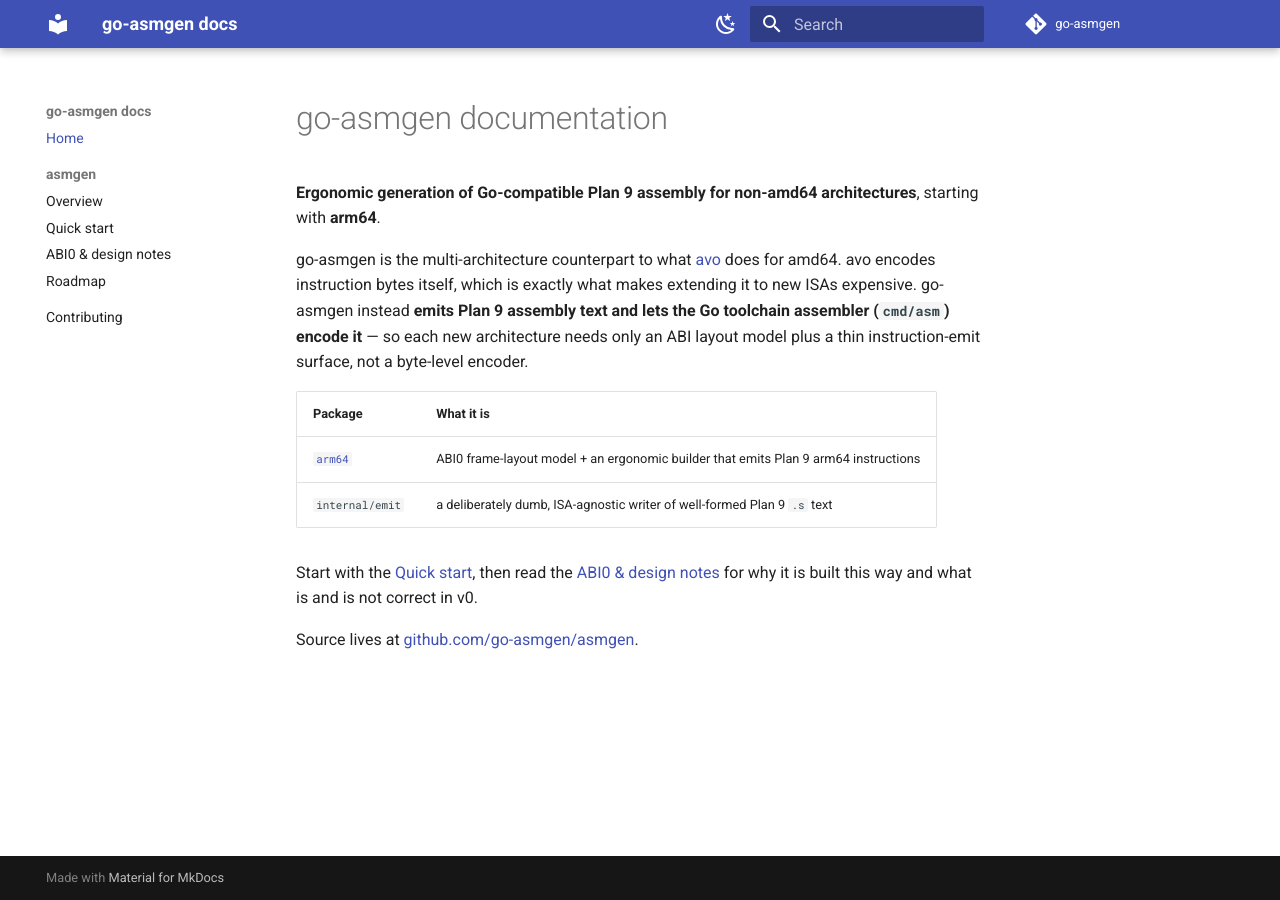
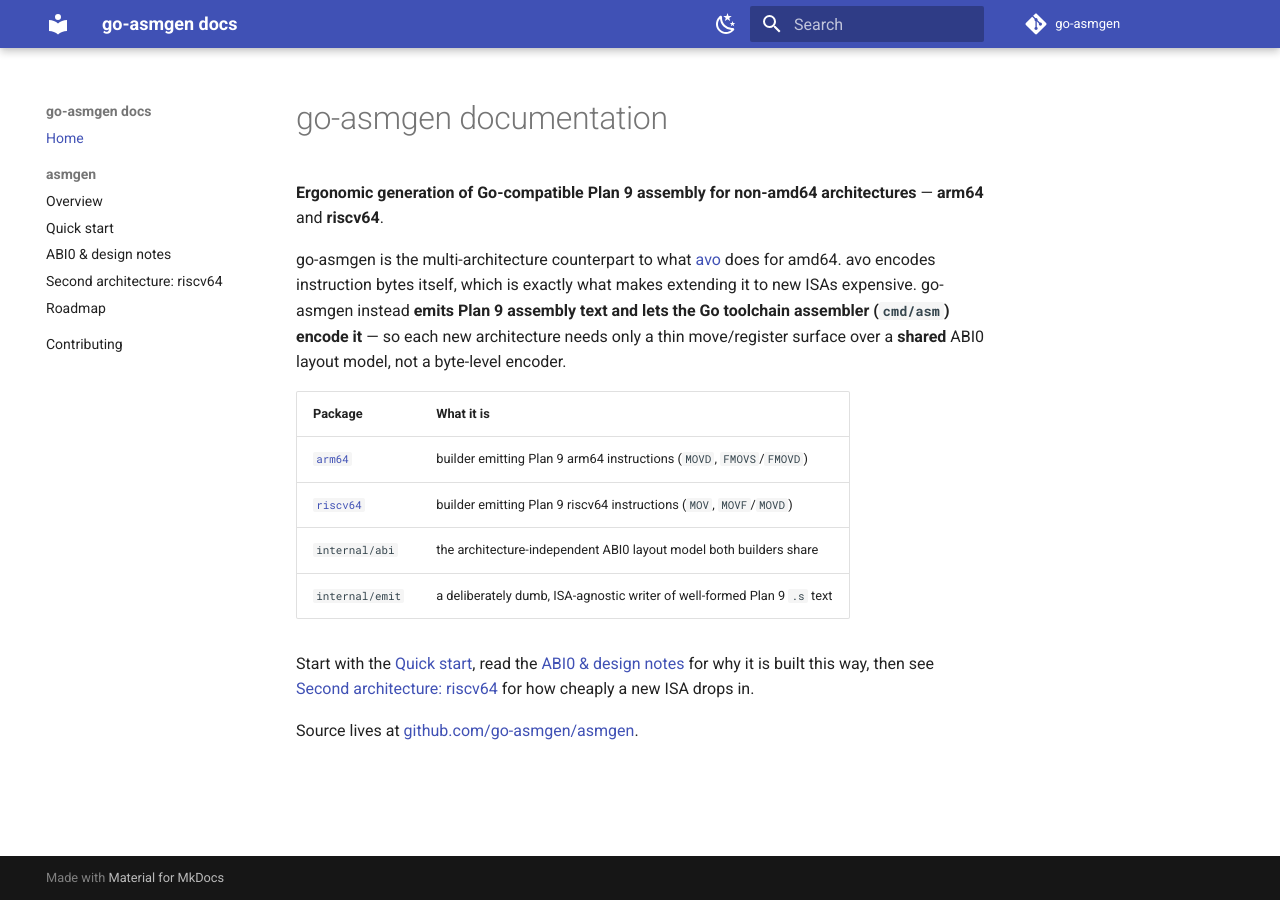
Before and after one commit to go-asmgen/docs, an MkDocs documentation site: the page built from docs/index.md, in a window 1280 px wide. Built offline with MkDocs 1.6.1 and Material for MkDocs 9.7.7, drawn with Linux system fonts in a browser that asks for light colours; the version menu is left out.

Commit message:
Document riscv64 and the shared ABI0 model
- New "Second architecture: riscv64" page: the move-table diff vs arm64 (MOV vs
  MOVD, MOVF/MOVD vs FMOVS/FMOVD, including the MOVD float-vs-int trap), the
  byte-identical ABI0 offsets, and the three-layer validation (asmdecl,
  cmd/asm, qemu-user runtime).
- Home + overview: list the riscv64 and internal/abi packages; reframe the
  pitch around a shared layout model + thin per-arch move surface.
- Roadmap: mark the shared-model extraction and riscv64 done.

Co-Authored-By: Claude Opus 4.8 (1M context) <noreply@anthropic.com>

```diff
--- a/docs/index.md
+++ b/docs/index.md
@@ -1,23 +1,26 @@
 # go-asmgen documentation
 
 **Ergonomic generation of Go-compatible Plan 9 assembly for non-amd64
-architectures**, starting with **arm64**.
+architectures** — **arm64** and **riscv64**.
 
 go-asmgen is the multi-architecture counterpart to what [avo][avo] does for
 amd64. avo encodes instruction bytes itself, which is exactly what makes
 extending it to new ISAs expensive. go-asmgen instead **emits Plan 9 assembly
 text and lets the Go toolchain assembler (`cmd/asm`) encode it** — so each new
-architecture needs only an ABI layout model plus a thin instruction-emit
-surface, not a byte-level encoder.
+architecture needs only a thin move/register surface over a **shared** ABI0
+layout model, not a byte-level encoder.
 
 | Package | What it is |
 | --- | --- |
-| [`arm64`](asmgen/index.md) | ABI0 frame-layout model + an ergonomic builder that emits Plan 9 arm64 instructions |
+| [`arm64`](asmgen/index.md) | builder emitting Plan 9 arm64 instructions (`MOVD`, `FMOVS`/`FMOVD`) |
+| [`riscv64`](asmgen/riscv64.md) | builder emitting Plan 9 riscv64 instructions (`MOV`, `MOVF`/`MOVD`) |
+| `internal/abi` | the architecture-independent ABI0 layout model both builders share |
 | `internal/emit` | a deliberately dumb, ISA-agnostic writer of well-formed Plan 9 `.s` text |
 
-Start with the [Quick start](asmgen/quickstart.md), then read the
-[ABI0 & design notes](asmgen/design.md) for why it is built this way and what
-is and is not correct in v0.
+Start with the [Quick start](asmgen/quickstart.md), read the
+[ABI0 & design notes](asmgen/design.md) for why it is built this way, then see
+[Second architecture: riscv64](asmgen/riscv64.md) for how cheaply a new ISA
+drops in.
 
 Source lives at [github.com/go-asmgen/asmgen](https://github.com/go-asmgen/asmgen).
 
--- a/mkdocs.yml
+++ b/mkdocs.yml
@@ -38,6 +38,7 @@ nav:
       - Overview: asmgen/index.md
       - Quick start: asmgen/quickstart.md
       - ABI0 & design notes: asmgen/design.md
+      - "Second architecture: riscv64": asmgen/riscv64.md
       - Roadmap: asmgen/roadmap.md
   - Contributing: contributing.md
 
```
Also changed, not shown: docs/asmgen/riscv64.md (added, +82 -0 lines), docs/asmgen/roadmap.md (+10 -2 lines).
